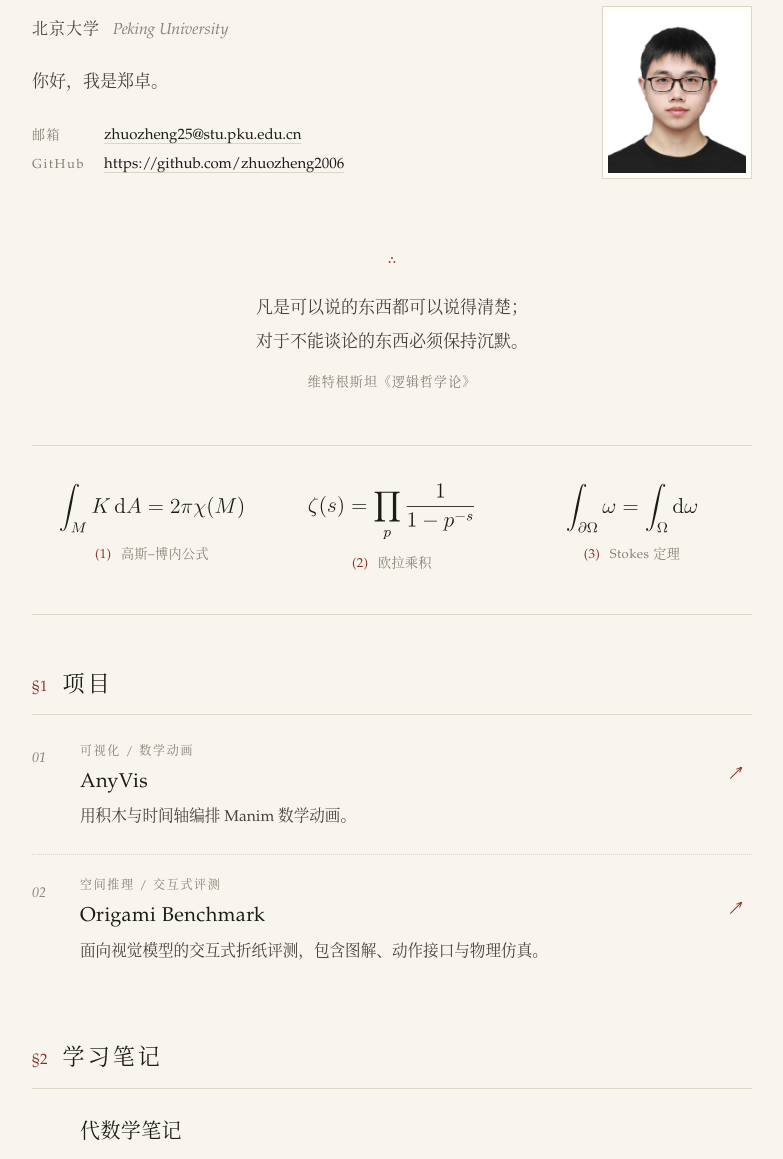
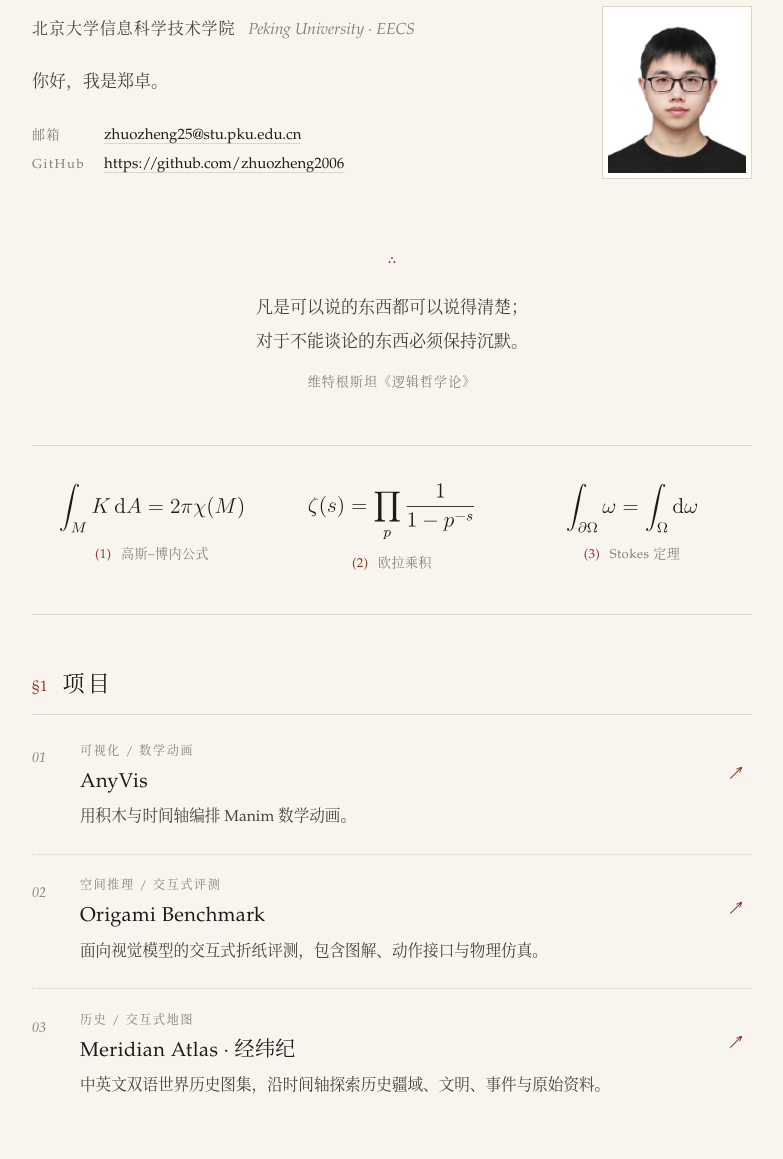
Before and after one commit to zhuozheng2006/zhuozheng2006.github.io, a plain HTML site: page index.html in a window 1280 px wide. Shown: the part 560-1719 px from the top of the page, without its empty margins (248-1031 px from the left). Drawn offline with Linux system fonts and the light colour scheme.

Commit message:
Update affiliation and add Meridian Atlas project

```diff
--- a/index.html
+++ b/index.html
@@ -213,7 +213,7 @@
           <p class="profile-heading">关于</p>
           <div class="profile-identity">
             <h1 id="intro-heading" class="profile-name">郑卓<span lang="en">Zhuo Zheng</span></h1>
-            <p class="hero__affiliation">北京大学<span lang="en">Peking University</span></p>
+            <p class="hero__affiliation">北京大学信息科学技术学院<span lang="en">Peking University · EECS</span></p>
           </div>
           <p class="hero__intro">你好，我是郑卓。</p>
           <dl class="profile-details">
@@ -266,6 +266,15 @@
             </div>
             <a class="project__arrow" href="https://github.com/zhuozheng2006/origami-benchmark" aria-label="查看项目: Origami Benchmark">↗</a>
           </article>
+          <article class="project">
+            <div class="project__index" aria-hidden="true">03</div>
+            <div class="project__content">
+              <p class="project__meta">历史 / 交互式地图</p>
+              <h3><a href="https://github.com/zhuozheng2006/meridian-atlas">Meridian Atlas · 经纬纪</a></h3>
+              <p>中英文双语世界历史图集，沿时间轴探索历史疆域、文明、事件与原始资料。</p>
+            </div>
+            <a class="project__arrow" href="https://github.com/zhuozheng2006/meridian-atlas" aria-label="查看项目: Meridian Atlas">↗</a>
+          </article>
         </div>
       </section>
       <section class="section" id="notes" aria-labelledby="notes-heading">
```
